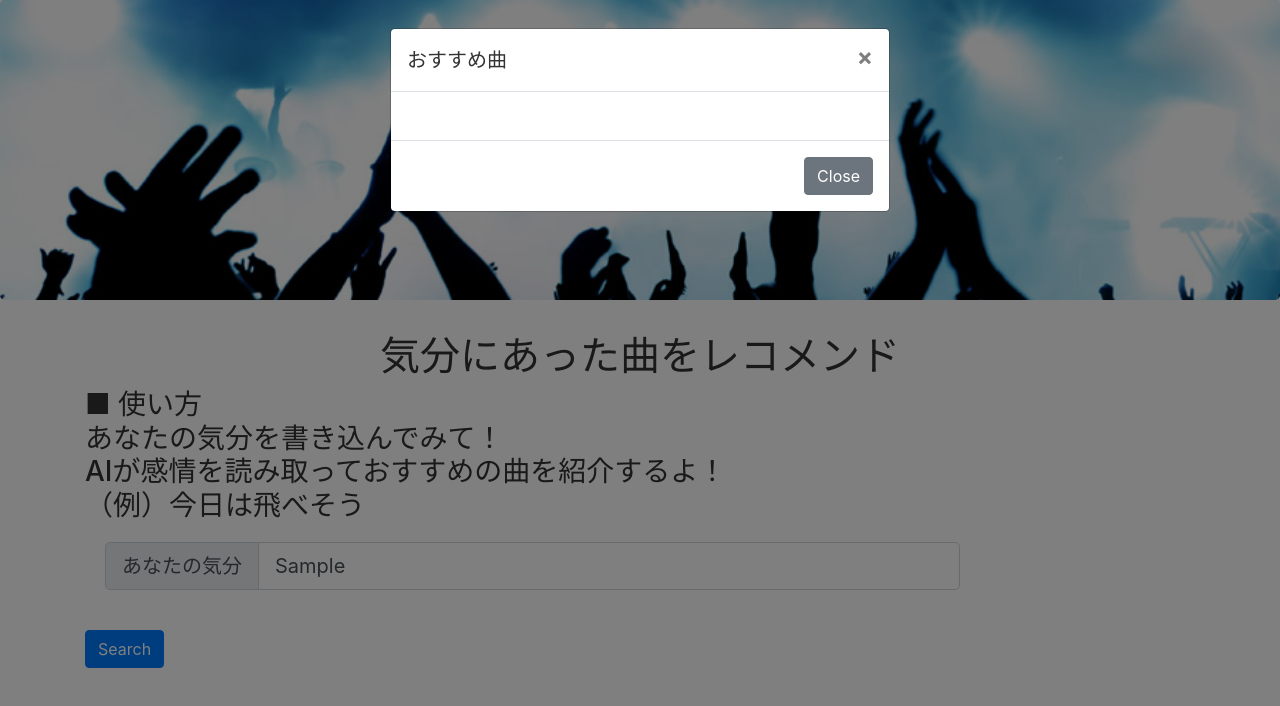
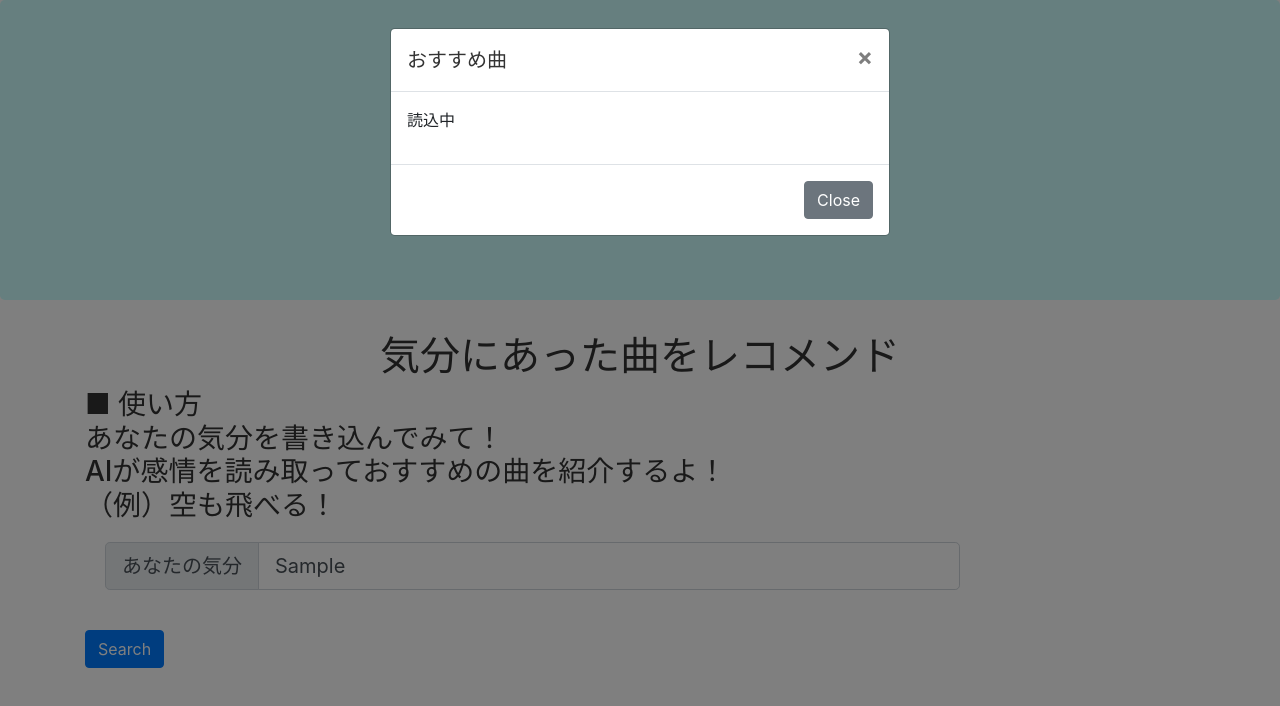
Before and after one commit to kentaro123/recomend, a plain HTML site: page index.html in a window 1280 px wide. Both pictures are taken after typing "Sample" into the empty fields and a click on the button "Search". Drawn offline with nearby package versions, Linux system fonts and the light colour scheme; no server answers.

Commit message:
読込中追加

```diff
--- a/index.html
+++ b/index.html
@@ -27,7 +27,7 @@
 
    }
    .jumbotron {
-    background: url('static/images/music.jpg');
+    background: #CCFFFF;
      background-size:  cover;
      background-position: center 40%;
      height: 300px;
@@ -47,7 +47,7 @@
         <div class="col-xs-12 col-10">
 
           <div calss="form-group">
-            <h3>■ 使い方<br>あなたの気分を書き込んでみて！<br>AIが感情を読み取っておすすめの曲を紹介するよ！<br>（例）今日は飛べそう</h3>
+            <h3>■ 使い方<br>あなたの気分を書き込んでみて！<br>AIが感情を読み取っておすすめの曲を紹介するよ！<br>（例）空も飛べる！</h3>
           </div>
 
 
@@ -97,6 +97,8 @@
           alert('文字を入力してください')
         }
         else{
+            $('#waka1').html("読込中");
+            $('#waka2').html("");
             // add content type header to object
             myHeaders.append("Content-Type", "application/json");
             // using built in JSON utility package turn object to string and store in a variable
@@ -115,7 +117,8 @@
               $('#waka1').html("曲名："+JSON.parse(result).body.song);
               $('#waka2').html("Your Emotion : "+JSON.parse(result).body.YourEmotion);
               })
-        $('#modal_box').modal('show');
+        setTimeout($('#modal_box').modal('show'), 5);
+
         }
       }
 
```
